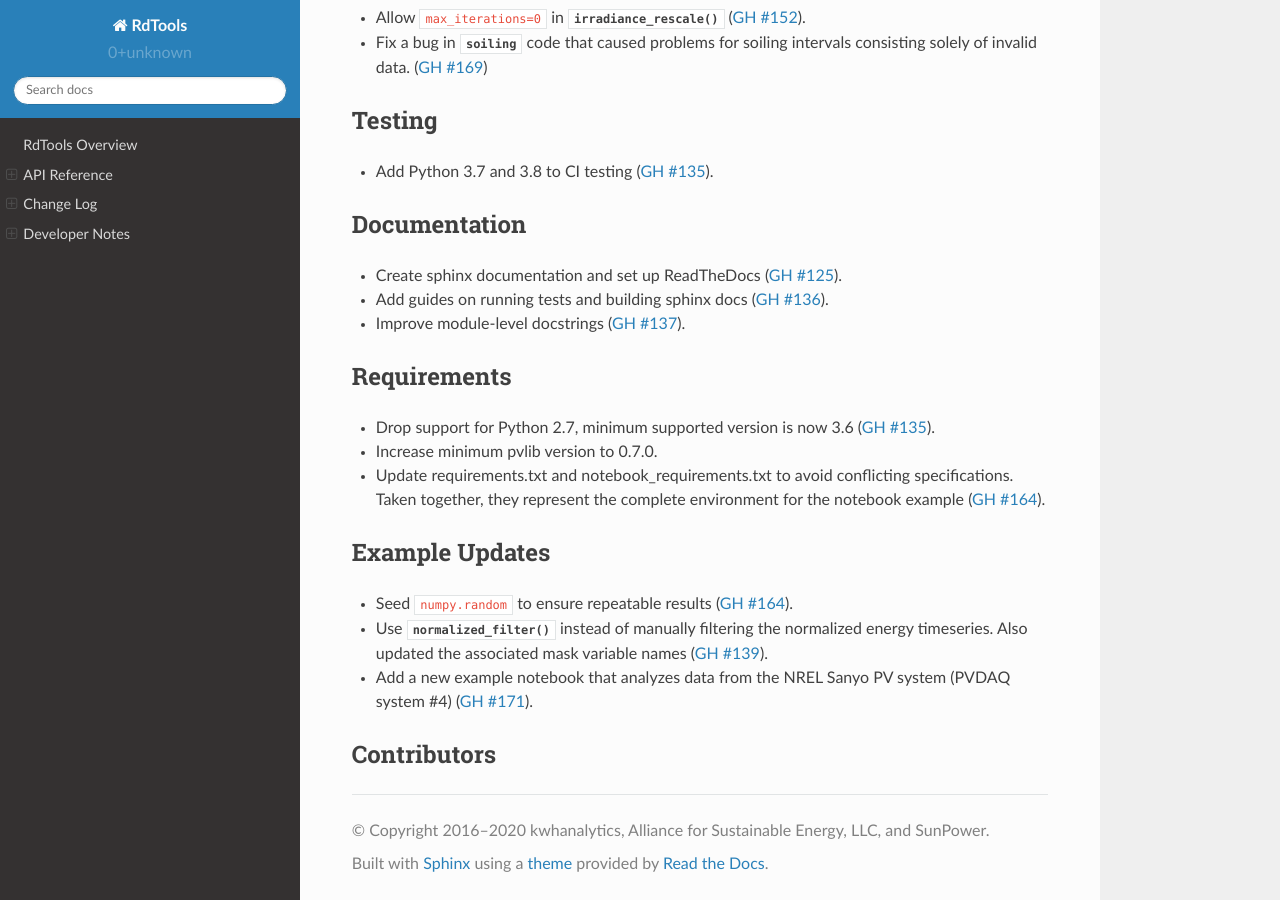
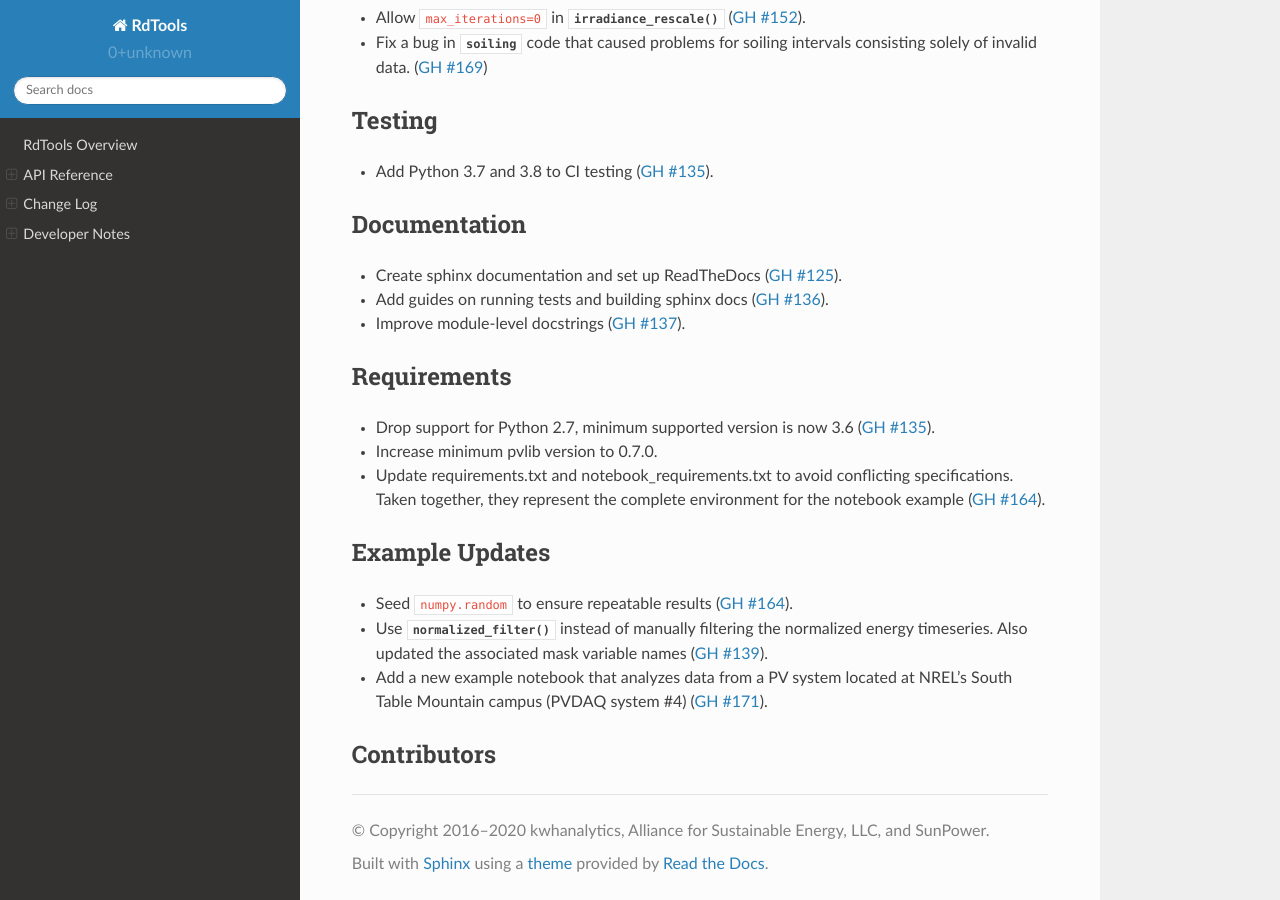
Before and after one commit to NREL/rdtools, a Sphinx documentation site: the page built from docs/sphinx/source/changelog/v2.0.0.rst, in a window 1280 px wide and 900 px high, scrolled down 643 px. Built offline with Sphinx 7.4.7 and the Read the Docs theme 2.0.0, drawn with Linux system fonts in a browser that asks for light colours; pages that are not in the unit, such as notebooks, are missing from menus.

Commit message:
clean up labeling

```diff
--- a/docs/sphinx/source/changelog/v2.0.0.rst
+++ b/docs/sphinx/source/changelog/v2.0.0.rst
@@ -54,8 +54,8 @@ Example Updates
 * Use :py:func:`~rdtools.filtering.normalized_filter` instead of manually
   filtering the normalized energy timeseries.  Also updated the associated mask
   variable names (:pull:`139`).
-* Add a new example notebook that analyzes data from the NREL Sanyo PV system
-  (PVDAQ system #4) (:pull:`171`).
+* Add a new example notebook that analyzes data from a PV system located at
+  NREL's South Table Mountain campus (PVDAQ system #4) (:pull:`171`).
 
 Contributors
 ------------
```
Also changed, not shown: docs/degradation_and_soiling_example_pvdaq_4.ipynb, 1 other file.
